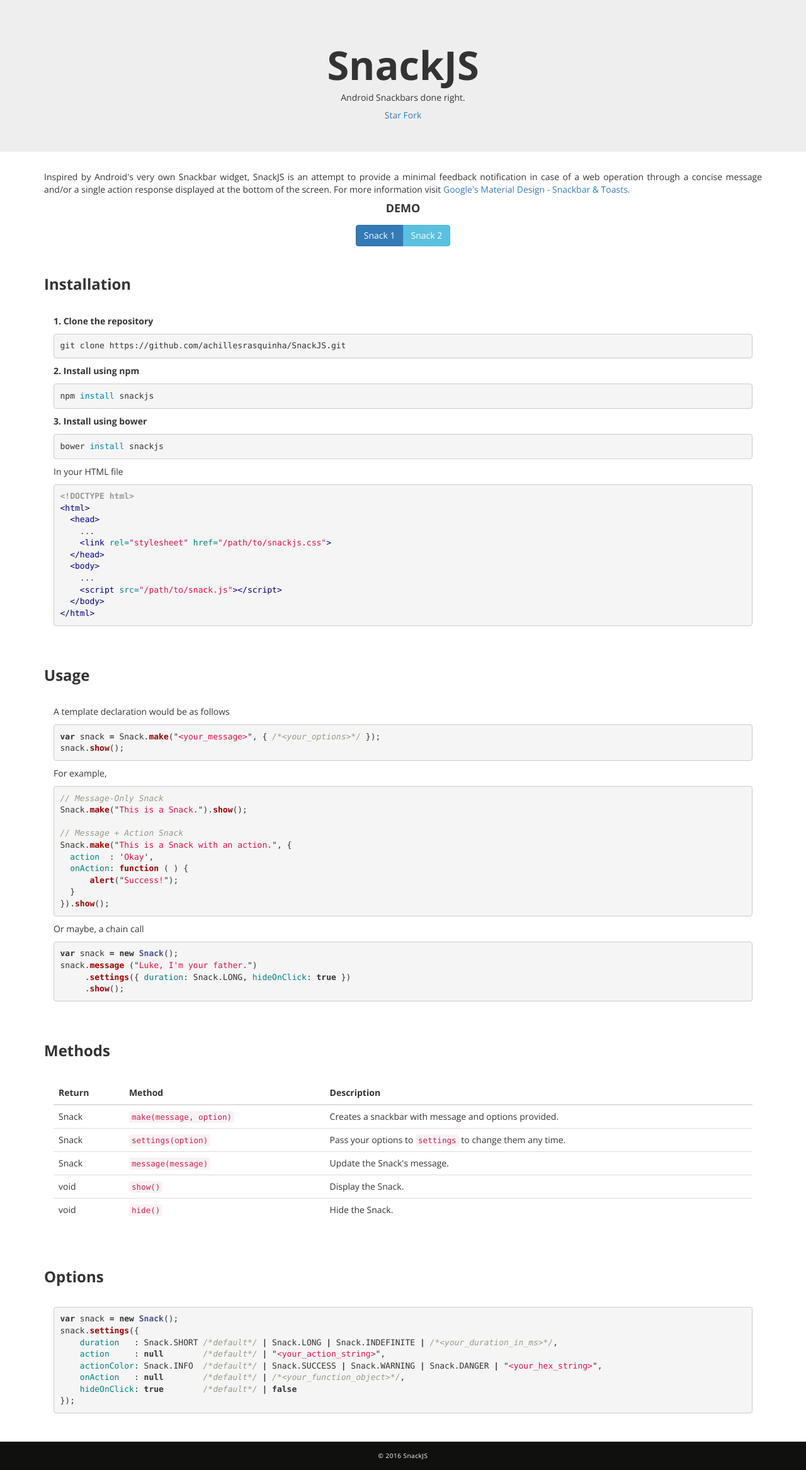
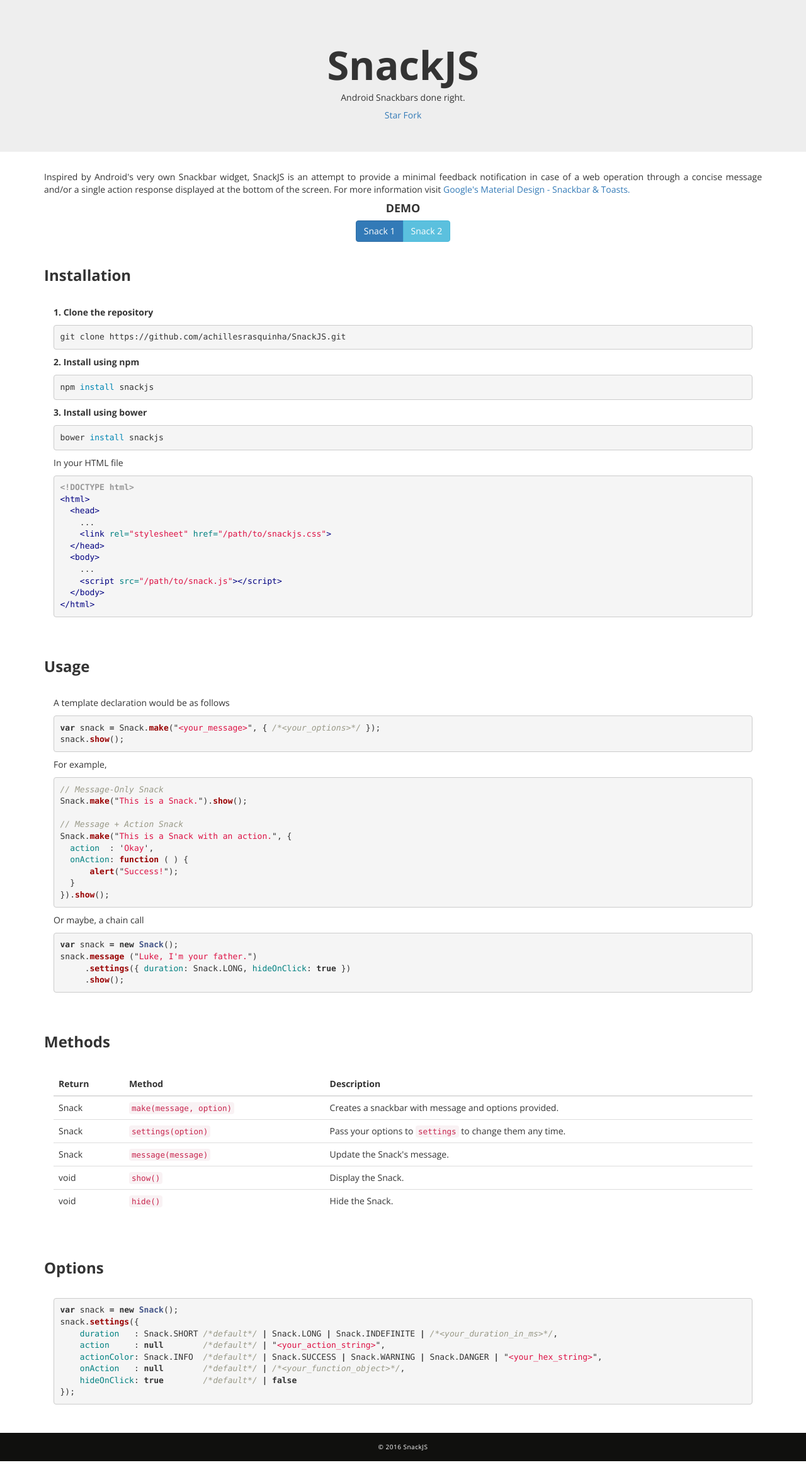
Before and after one commit to achillesrasquinha/SnackJS, a Jekyll site: the page built from docs/index.html, in a window 1280 px wide. Shown: the whole page at 63% size. Built offline with Jekyll 4.4.1, drawn with Linux system fonts in a browser that asks for light colours.

Commit message:
updated docs

```diff
--- a/docs/_includes/header.html
+++ b/docs/_includes/header.html
@@ -3,6 +3,7 @@
   <head>
     <meta charset="UTF-8">
     <meta name="viewport" content="width=device-width, initial-scale=1">
+    <meta name="theme-color" content="#5BC0DE">
     <link rel="stylesheet" href="https://maxcdn.bootstrapcdn.com/bootstrap/3.3.6/css/bootstrap.min.css">
     <link rel="stylesheet" href="https://fonts.googleapis.com/css?family=Open+Sans:400,700">
     <link rel="stylesheet" href="{{ site.baseurl }}/assets/css/vendor/syntax.css">
--- a/docs/index.html
+++ b/docs/index.html
@@ -15,7 +15,7 @@
   </p>
   <div class="text-center">
     <h4 class="text-uppercase font-bold">Demo</h4>
-    <div class="btn btn-group">
+    <div class="btn-group">
       <button id="btn-demo-1" class="btn btn-primary">Snack 1</button>
       <button id="btn-demo-2" class="btn btn-info"   >Snack 2</button>
     </div>
```
Also changed, not shown: docs/assets/css/vendor/snackjs.min.css.
